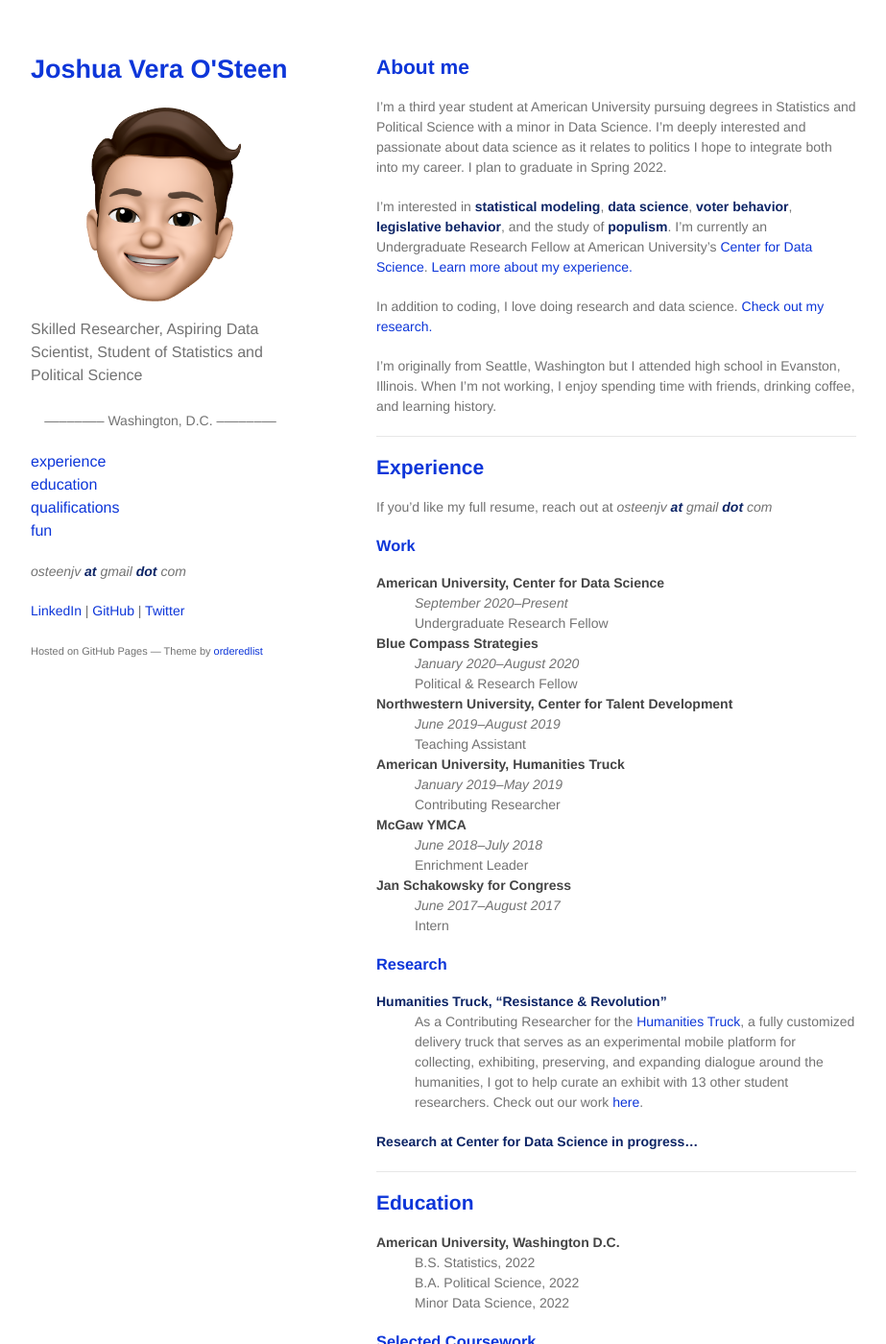
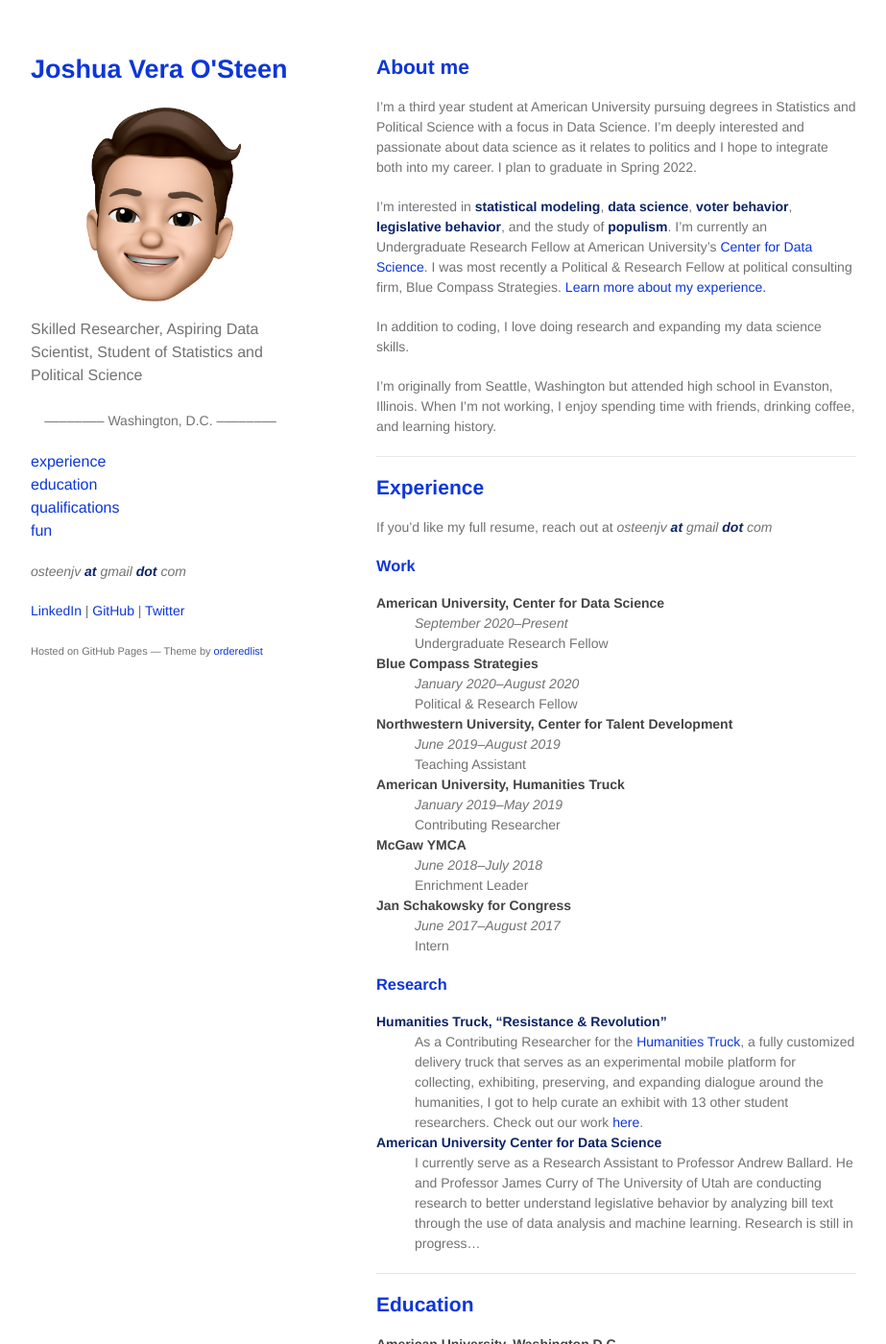
Before and after one commit to JVOsteen/JVOsteen.github.io, a Jekyll site: the page built from index.md, in a window 1280 px wide and 1400 px high. Shown: the whole window at 96% size, without its empty margins (178-1101 px from the left). Built offline with Jekyll 4.4.1, drawn with Linux system fonts in a browser that asks for light colours; our own code applies the rules of GitHub Pages for plain Markdown files; some of the changed text lies outside the part shown.

Commit message:
Update index.md

```diff
--- a/index.md
+++ b/index.md
@@ -2,13 +2,13 @@
 layout: default
 ---
 ## About me
-I'm a third year student at American University pursuing degrees in Statistics and Political Science with a minor in Data Science. I’m deeply interested and passionate about data science as it relates to politics I hope to integrate both into my career. I plan to graduate in Spring 2022.
+I'm a third year student at American University pursuing degrees in Statistics and Political Science with a focus in Data Science. I’m deeply interested and passionate about data science as it relates to politics and I hope to integrate both into my career. I plan to graduate in Spring 2022.
 
-I'm interested in **statistical modeling**, **data science**, **voter behavior**, **legislative behavior**, and the study of **populism**. I'm currently an Undergraduate Research Fellow at American University's [Center for Data Science](https://www.american.edu/spa/data-science/index.cfm). [Learn more about my experience.](./#experience)
+I'm interested in **statistical modeling**, **data science**, **voter behavior**, **legislative behavior**, and the study of **populism**. I'm currently an Undergraduate Research Fellow at American University's [Center for Data Science](https://www.american.edu/spa/data-science/index.cfm). I was most recently a Political & Research Fellow at political consulting firm, Blue Compass Strategies. [Learn more about my experience.](./#experience)
 
-In addition to coding, I love doing research and data science. [Check out my research.](./#research)
+In addition to coding, I love doing research and expanding my data science skills.
 
-I'm originally from Seattle, Washington but I attended high school in Evanston, Illinois. When I'm not working, I enjoy spending time with friends, drinking coffee, and learning history.
+I'm originally from Seattle, Washington but attended high school in Evanston, Illinois. When I'm not working, I enjoy spending time with friends, drinking coffee, and learning history.
 
 ---
 
@@ -45,8 +45,8 @@
 **Humanities Truck, "Resistance & Revolution"**
 : As a Contributing Researcher for the [Humanities Truck](http://humanitiestruck.com), a fully customized delivery truck that serves as an experimental mobile platform for collecting, exhibiting, preserving, and expanding dialogue around the humanities, I got to help curate an exhibit with 13 other student researchers. Check out our work [here](http://humanitiestruck.com/resistance-revolution/).
 
-**Research at Center for Data Science in progress...**
-
+**American University Center for Data Science**
+: I currently serve as a Research Assistant to Professor Andrew Ballard. He and Professor James Curry of The University of Utah are conducting research to better understand legislative behavior by analyzing bill text through the use of data analysis and machine learning. Research is still in progress...
 
 ***
 
@@ -54,10 +54,8 @@
 ## Education
 
 American University, Washington D.C.
-: B.S. Statistics, 2022
+: B.S. Statistics (Concentration: Data Science), 2022
 : B.A. Political Science, 2022
-: Minor Data Science, 2022
-
 
 ### Selected Coursework
 
```
Also changed, not shown: other parts of index.md (+4 -4 lines).
